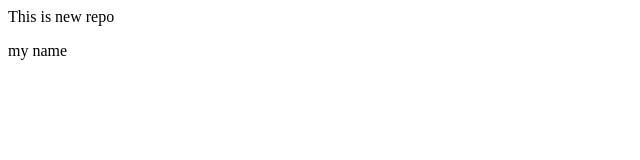
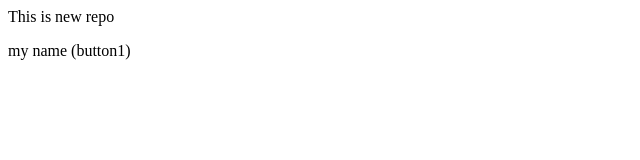
Before and after one commit to Coder-Amitesh/localrepo, a plain HTML site: page index.html in a window 1280 px wide. Shown: the full height of the page, 0-640 px from the left. Drawn offline with Linux system fonts and the light colour scheme.

```diff
--- a/index.html
+++ b/index.html
@@ -1,2 +1,2 @@
 <p>This is new repo</p>
-<p>my name </p>
+<p>my name (button1)</p>
```
